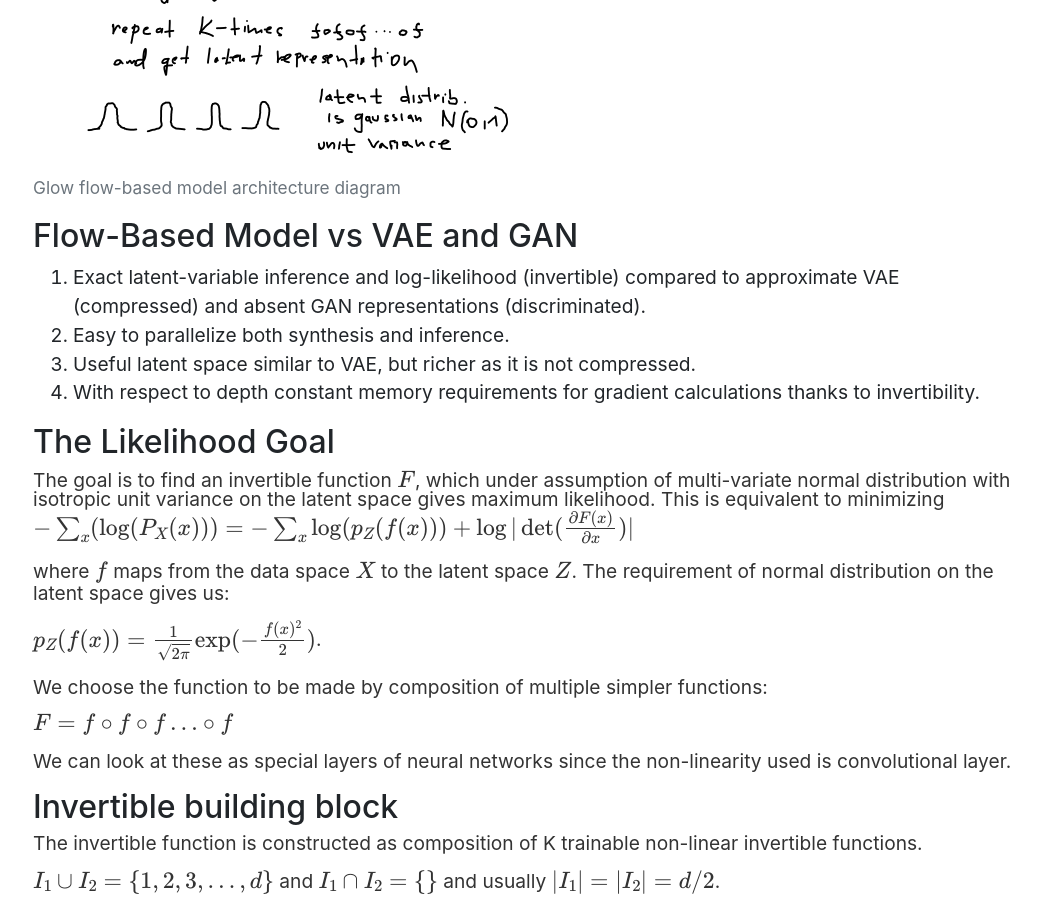
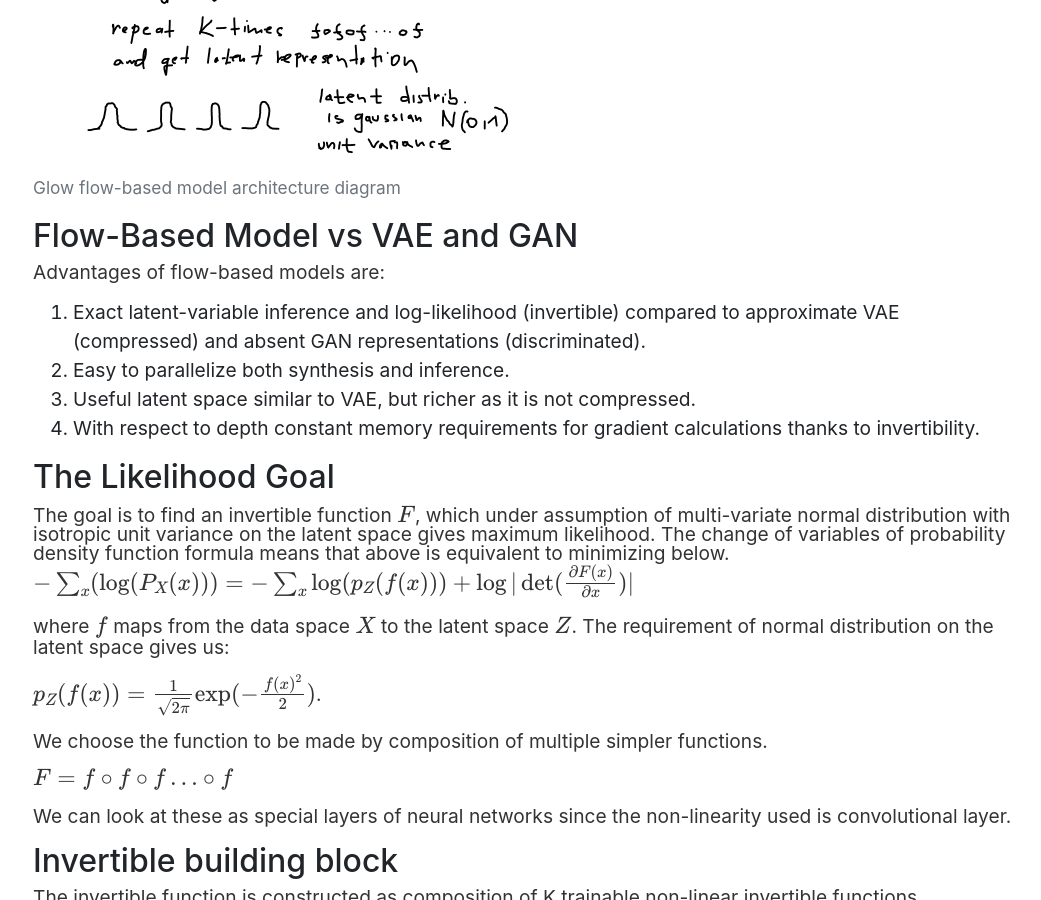
Before and after one commit to vackosar/vackosar.github.io, a Jekyll site: the page built from _posts/2020-06-19-glow-the-representations-must-flow.md, in a window 1280 px wide and 900 px high, scrolled down 1184 px. Shown: the whole window, without its empty margins (110-1151 px from the left). Built offline with Jekyll 4.4.1, drawn with Linux system fonts in a browser that asks for light colours; nearby versions of some CDN libraries; library files that are not in the unit come from our copies; comment, search, counter and statistics services are not loaded.

Commit message:
flow-based model

```diff
--- a/_posts/2020-06-19-glow-the-representations-must-flow.md
+++ b/_posts/2020-06-19-glow-the-representations-must-flow.md
@@ -25,6 +25,7 @@ Discover their arcane qualities on a representative example of [Glow from OpenAI
 
 
 ## Flow-Based Model vs VAE and GAN
+Advantages of flow-based models are:
 1. Exact latent-variable inference and log-likelihood (invertible) compared to approximate VAE (compressed) and absent GAN representations (discriminated).
 1. Easy to parallelize both synthesis and inference.
 1. Useful latent space similar to VAE, but richer as it is not compressed.
@@ -35,14 +36,14 @@ Discover their arcane qualities on a representative example of [Glow from OpenAI
 
 
 The goal is to find an invertible function \\( F \\), which under assumption of multi-variate normal distribution with isotropic unit variance
-on the latent space gives maximum likelihood. This is equivalent to minimizing
+on the latent space gives maximum likelihood. The change of variables of probability density function formula means that above is equivalent to minimizing below.
 \\( -\sum_x( \log(P_X(x))) = - \sum_x  \log(p_Z (f(x))) + \log | \det(\frac{\partial F(x)}{\partial x} ) | \\)
 
 where \\( f \\) maps from the data space \\(  X \\) to the latent space \\( Z \\). The requirement of normal distribution on the latent space gives us:
 
 \\(  p_Z(f(x)) = \frac{1}{\sqrt{2\pi}} \exp( - \frac{f(x)^ 2}{2} ) \\).
 
-We choose the function to be made by composition of multiple simpler functions:
+We choose the function to be made by composition of multiple simpler functions.
 
 \\(  F = f \circ f \circ f ... \circ f \\)
 
```
